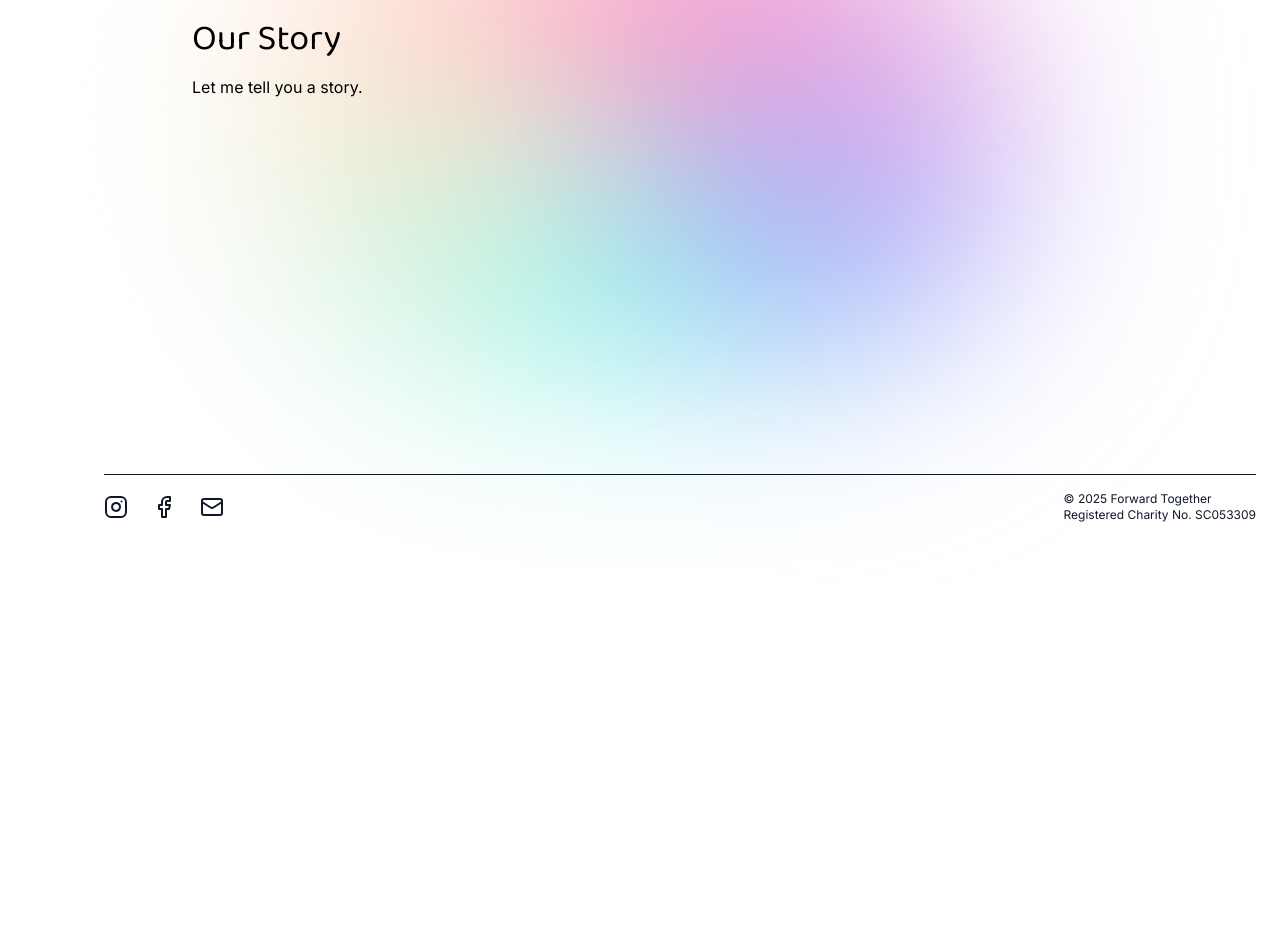
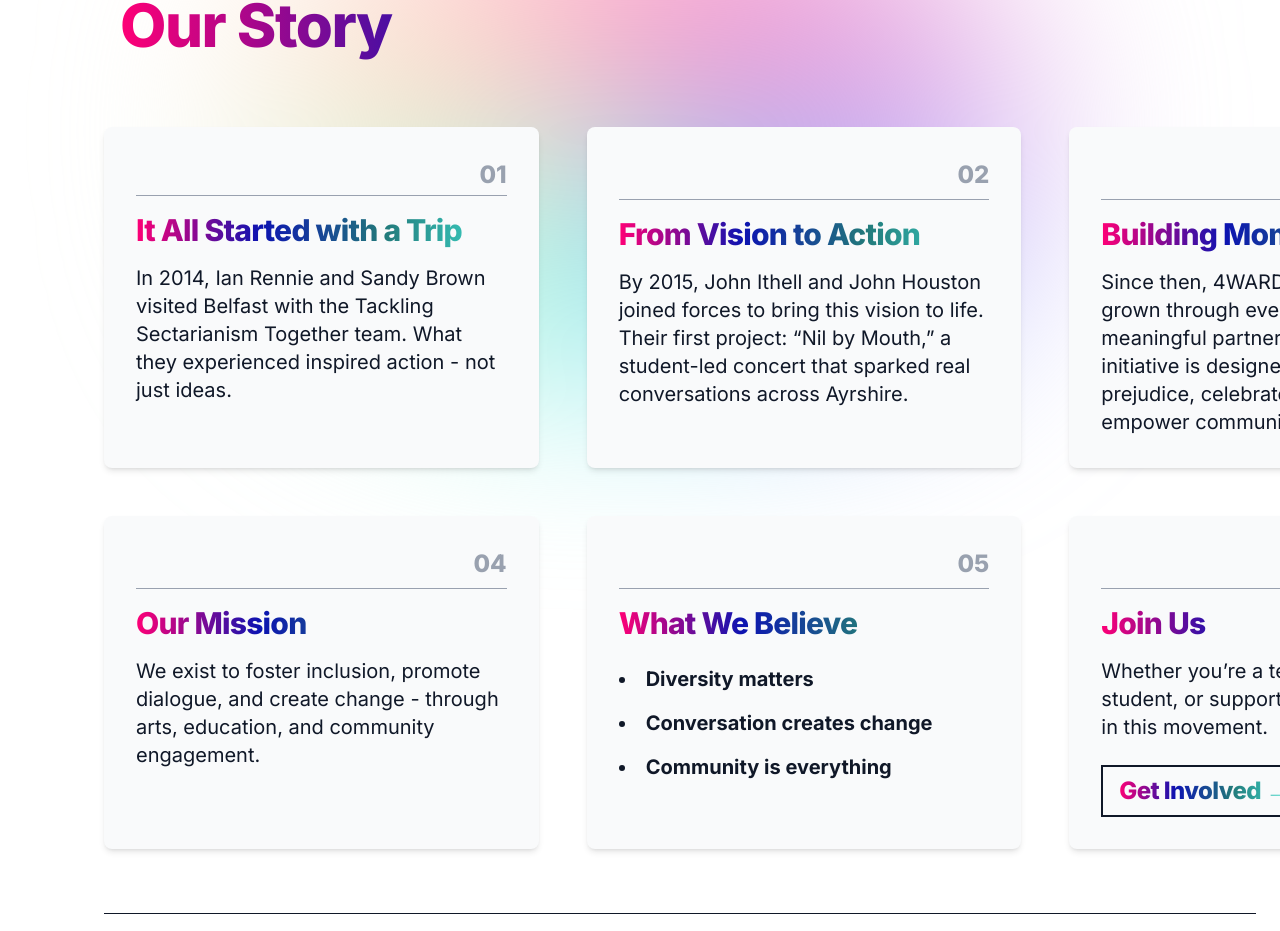
Before and after one commit to jaycee808/forward-together-2025, a Next.js app: page /our-story in a window 1280 px wide. Shown: the part 269-1200 px from the top of the page. Before the commit the page ends 800 px from the top, so only its background shows below. Built offline with nearby package versions, Linux system fonts and the light colour scheme.

Commit message:
added our story section

```diff
--- a/components/Hero.jsx
+++ b/components/Hero.jsx
@@ -7,7 +7,7 @@ export default function Hero() {
     <section className="mt-10 m-2 md:ml-10">
       <div className="max-w-2xl w-full text-left space-y-8">
 
-        <h1 className="font-inter text-2xl sm:text-3xl md:text-5xl font-extrabold tracking-tight gradient-one pb-0 lg:pb-6">
+        <h1 className="font-inter text-2xl sm:text-3xl md:text-5xl font-extrabold tracking-tight gradient pb-0 lg:pb-6">
             Celebrate Diversity, <br /> Empower Communities
         </h1>
 
@@ -24,7 +24,7 @@ export default function Hero() {
         href="/our-story"
         className="border-2 border-gray-900 font-inter font-semibold block w-full sm:w-fit text-center md:text-2xl lg:text-2xl py-2 px-4"
         >
-        <span className="gradient-one">Our Story →</span>
+        <span className="gradient">Our Story →</span>
         </Link>
       </div>
     </section>
--- a/pages/our-story.jsx
+++ b/pages/our-story.jsx
@@ -1,10 +1,120 @@
+'use client';
+
+import Link from 'next/link';
+
 export default function OurStory() {
     return (
-        <main className="section-spacing">
-            <h1 className="text-4xl mb-4 font-baloo">Our Story</h1>
-            <p className="font-inter">
-            Let me tell you a story.
-            </p>
-        </main>
+        <section className="mt-10 md:ml-10">
+        <div className="max-w-6xl w-full text-left">
+
+            {/* Page Title */}
+            <h1 className="font-inter text-3xl sm:text-4xl md:text-6xl font-extrabold tracking-tight gradient ml-4 pb-0 lg:pb-6">
+            Our Story
+            </h1>
+
+            {/* Grid Container */}
+            <div className="grid grid-cols-1 md:grid-cols-2 lg:grid-cols-3 gap-12 mt-12 w-80 lg:w-350">
+
+            {/* Section Card Template */}
+
+            {/* Section 01 */}
+            <div className="relative bg-gray-50 p-8 rounded-lg shadow-md">
+                <div className="flex justify-end items-start">
+                    <span className="text-2xl font-inter font-extrabold text-gray-400">01</span>
+                </div>
+                <hr className="my-1 border-gray-400" />
+                <h2 className="font-inter tracking-tight text-xl sm:text-2xl md:text-3xl font-extrabold gradient my-4 mb-4">
+                It All Started with a Trip
+                </h2>
+                <p className="font-inter text-base sm:text-lg md:text-xl text-gray-900">
+                In 2014, Ian Rennie and Sandy Brown visited Belfast with the Tackling Sectarianism Together team.
+                What they experienced inspired action - not just ideas.
+                </p>
+            </div>
+
+            {/* Section 02 */}
+            <div className="relative bg-gray-50 p-8 rounded-lg shadow-md">
+                <div className="flex justify-end items-start">
+                    <span className="text-2xl font-inter font-extrabold text-gray-400">02</span>
+                </div>
+                <hr className="my-2 border-gray-400" />
+                <h2 className="font-inter tracking-tight text-xl sm:text-2xl md:text-3xl font-extrabold gradient my-4 mb-4">
+                From Vision to Action
+                </h2>
+                <p className="font-inter text-base sm:text-lg md:text-xl text-gray-900">
+                By 2015, John Ithell and John Houston joined forces to bring this vision to life.
+                Their first project: “Nil by Mouth,” a student-led concert that sparked real conversations across Ayrshire.
+                </p>
+            </div>
+
+            {/* Section 03 */}
+            <div className="relative bg-gray-50 p-8 rounded-lg shadow-md">
+                <div className="flex justify-end items-start">
+                    <span className="text-2xl font-inter font-extrabold text-gray-400">03</span>
+                </div>
+                <hr className="my-2 border-gray-400" />
+                <h2 className="font-inter tracking-tight text-xl sm:text-2xl md:text-3xl font-extrabold gradient mb-4 my-4">
+                Building Momentum
+                </h2>
+                <p className="font-inter text-base sm:text-lg md:text-xl text-gray-900">
+                Since then, 4WARD2GETHER has grown through events, music, and meaningful partnerships.
+                Each initiative is designed to challenge prejudice, celebrate diversity, and empower communities.
+                </p>
+            </div>
+
+            {/* Section 04 */}
+            <div className="relative bg-gray-50 p-8 rounded-lg shadow-md">
+                <div className="flex justify-end items-start">
+                    <span className="text-2xl font-inter font-extrabold text-gray-400">04</span>
+                </div>
+                <hr className="my-2 border-gray-400" />
+                <h2 className="font-inter tracking-tight text-xl sm:text-2xl md:text-3xl font-extrabold gradient mb-4 my-4">
+                Our Mission
+                </h2>
+                <p className="font-inter text-base sm:text-lg md:text-xl text-gray-900">
+                We exist to foster inclusion, promote dialogue, and create change - through arts, education, and community engagement.
+                </p>
+            </div>
+
+            {/* Section 05 */}
+            <div className="relative bg-gray-50 p-8 rounded-lg shadow-md">
+                <div className="flex justify-end items-start">
+                    <span className="text-2xl font-inter font-extrabold text-gray-400">05</span>
+                </div>
+                <hr className="my-2 border-gray-400" />
+                <h2 className="font-inter tracking-tight text-xl sm:text-2xl md:text-3xl font-extrabold gradient mb-6 my-4">
+                What We Believe
+                </h2>
+                <ul className="list-disc list-inside space-y-4 font-inter text-base sm:text-lg md:text-xl text-gray-900">
+                <li><span className="font-bold">Diversity matters</span></li>
+                <li><span className="font-bold">Conversation creates change</span></li>
+                <li><span className="font-bold">Community is everything</span></li>
+                </ul>
+            </div>
+
+            {/* Section 06 */}
+            <div className="relative bg-gray-50 p-8 rounded-lg shadow-md">
+                <div className="flex justify-end items-start">
+                    <span className="text-2xl font-inter font-extrabold text-gray-400">06</span>
+                </div>
+                <hr className="my-2 border-gray-400" />
+                <h2 className="font-inter tracking-tight text-xl sm:text-2xl md:text-3xl font-extrabold gradient mb-4 my-4">
+                Join Us
+                </h2>
+                <p className="font-inter text-base sm:text-lg md:text-xl text-gray-900 mb-6">
+                Whether you’re a teacher, volunteer, student, or supporter - you’re welcome in this movement.
+                </p>
+                <Link
+                href="/contact"
+                className="border-2 border-gray-900 font-inter font-semibold block w-full sm:w-fit text-center md:text-2xl lg:text-2xl py-2 px-4"
+                >
+                <span className="gradient font-inter tracking-tight font-extrabold">Get Involved →</span>
+                </Link>
+            </div>
+
+            </div>
+
+        </div>
+        </section>
     );
 }
--- a/styles/globals.css
+++ b/styles/globals.css
@@ -11,7 +11,7 @@
       }
 
       /* Gradient */
-      .gradient-one {
+      .gradient {
         background: linear-gradient(90deg, #FF0076, #0C13B1, #22797A, #40E0D0);
         -webkit-background-clip: text;
         background-clip: text;
```
